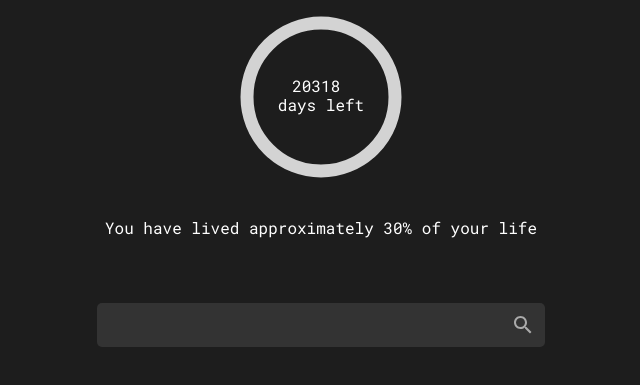
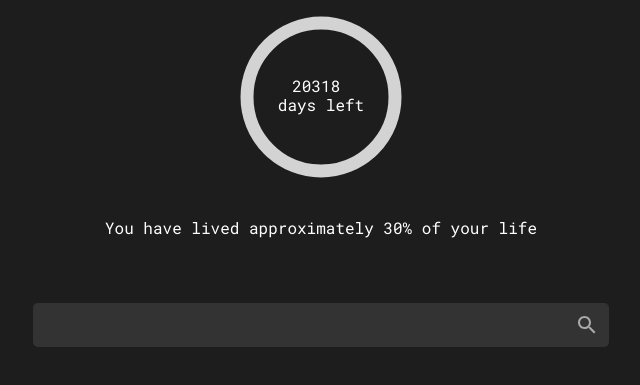
Before and after one commit to rjmontgo/Homepage, a plain HTML site: page index.html in a window 1280 px wide. Shown: the part 97-482 px from the top of the page, without its empty margins (319-959 px from the left). Drawn offline with Linux system fonts and the light colour scheme.

Commit message:
update min-width for searchbar

```diff
--- a/index.css
+++ b/index.css
@@ -45,7 +45,8 @@ h3 {
   color: white;
   font-size: 18px;
   padding: 10px;
-  width: 30vw;
+  width: 40vw;
+  min-width: 450px;
 }
 
 #searchButton {
```
